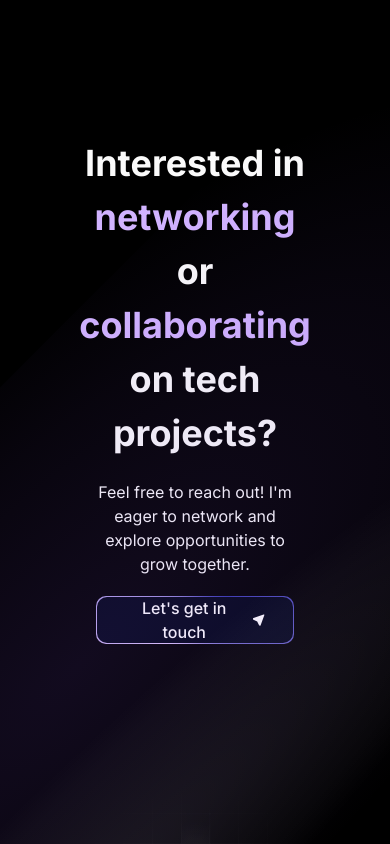
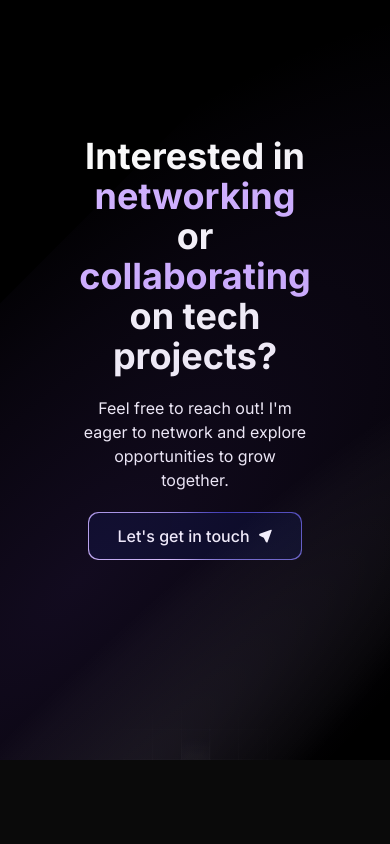
Before and after one commit to sherard-dalaguit/stephen_portfolio, a Next.js app: page / in a window 390 px wide. Shown: the part 6956-7800 px from the top of the page. After the commit the page ends 7716 px from the top, so only its background shows below. Built offline with nearby package versions, Linux system fonts and the light colour scheme.

Commit message:
update margins/padding

```diff
--- a/components/Footer.tsx
+++ b/components/Footer.tsx
@@ -17,8 +17,8 @@ const Footer = () => {
 				/>
 			</div>
 
-			<div className="flex flex-col items-center max-w-screen-xl mx-auto w-full px-4">
-				<h1 className="text-center font-bold text-[36px] md:text-4xl lg:text-5xl">
+			<div className="flex flex-col items-center max-w-screen-xl mx-auto w-full md:px-4">
+				<h1 className="text-center font-bold text-4xl md:text-5xl lg:text-6xl">
 					Interested in <span className="text-[#d1b3ff]">networking</span> or <span
 					className="text-[#d1b3ff]">collaborating</span> on tech projects?
 				</h1>
--- a/components/Testimonials.tsx
+++ b/components/Testimonials.tsx
@@ -32,11 +32,15 @@ const TestimonialItems = ({
 
 const Testimonials = () => {
   return (
-		<div id="testimonials" className="rounded-md antialiased bg-white dark:bg-black dark:bg-grid-white/[0.05] items-center justify-center mx-20 xl:mx-40 py-40 relative">
-			<h1 className="text-center font-bold text-[40px] py-10 md:text-5xl lg:text-6xl mb-20">
+		<div id="testimonials" className="rounded-md antialiased bg-white dark:bg-black dark:bg-grid-white/[0.05] items-center justify-center mx-8 md:mx-20 xl:mx-40 py-40 relative">
+			<h1 className="text-center font-bold text-[40px] pt-10 md:text-5xl lg:text-6xl">
 				Client <span className="text-[#d1b3ff]">Testimonials</span>
 			</h1>
-			<section className="columns-2 md:columns-3 xl:columns-5 gap-4 justify-center px-4">
+			<h1 className="mx-auto mt-8 text-center text-lg lg:text-xl mb-20">
+				I've worked with dozens of <span className="text-[#d1b3ff]">founders</span> and <span className="text-[#d1b3ff]">companies</span> over the past few years. <br />
+				Here's what they have to say about me.
+			</h1>
+			<section className="columns-1 md:columns-3 xl:columns-5 gap-4 justify-center md:px-4">
 				{testimonials.map(({quote, name, title}) => {
 					return (
 						<div key={name} className="mb-4 break-inside-avoid">
```
